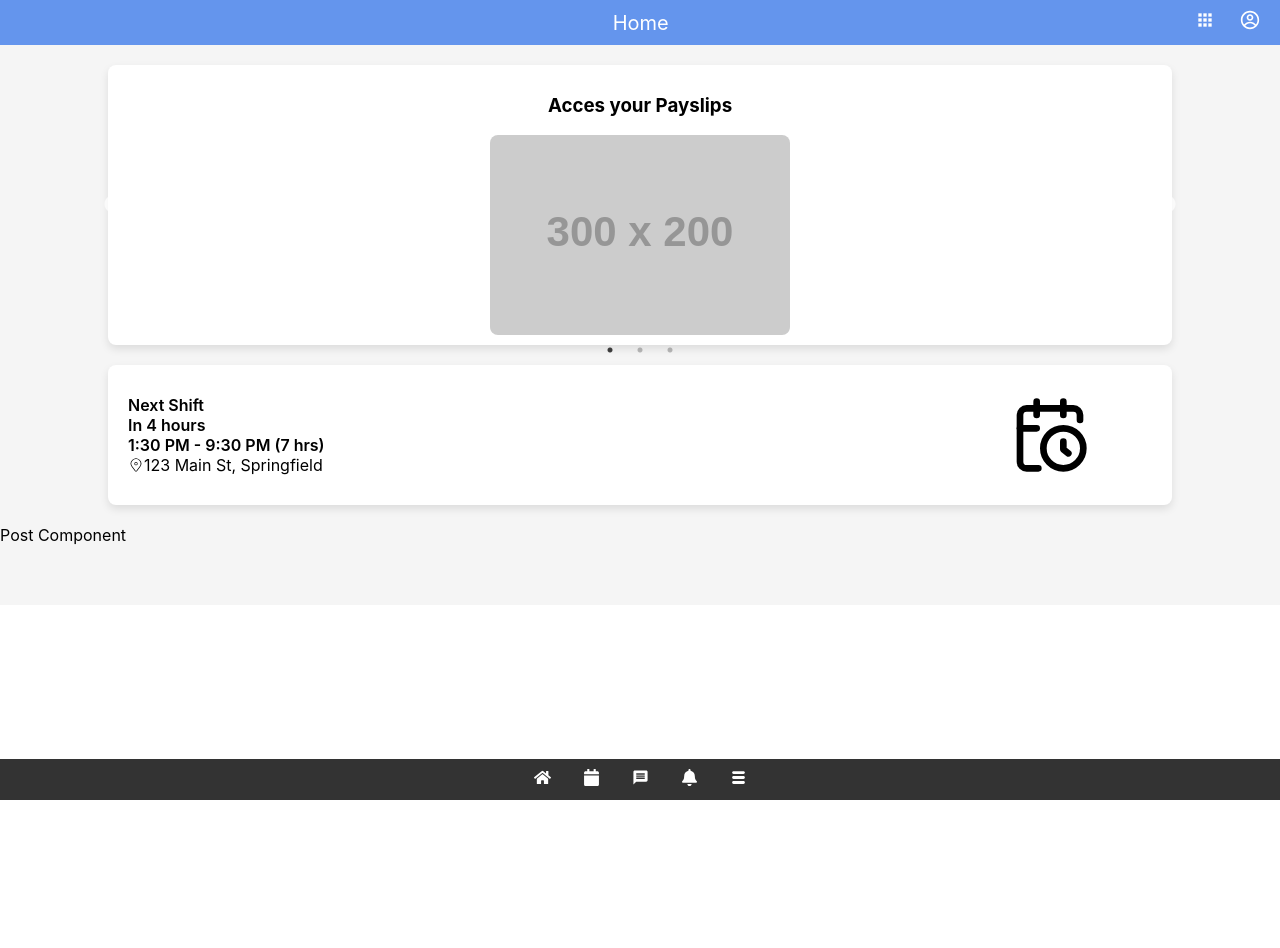
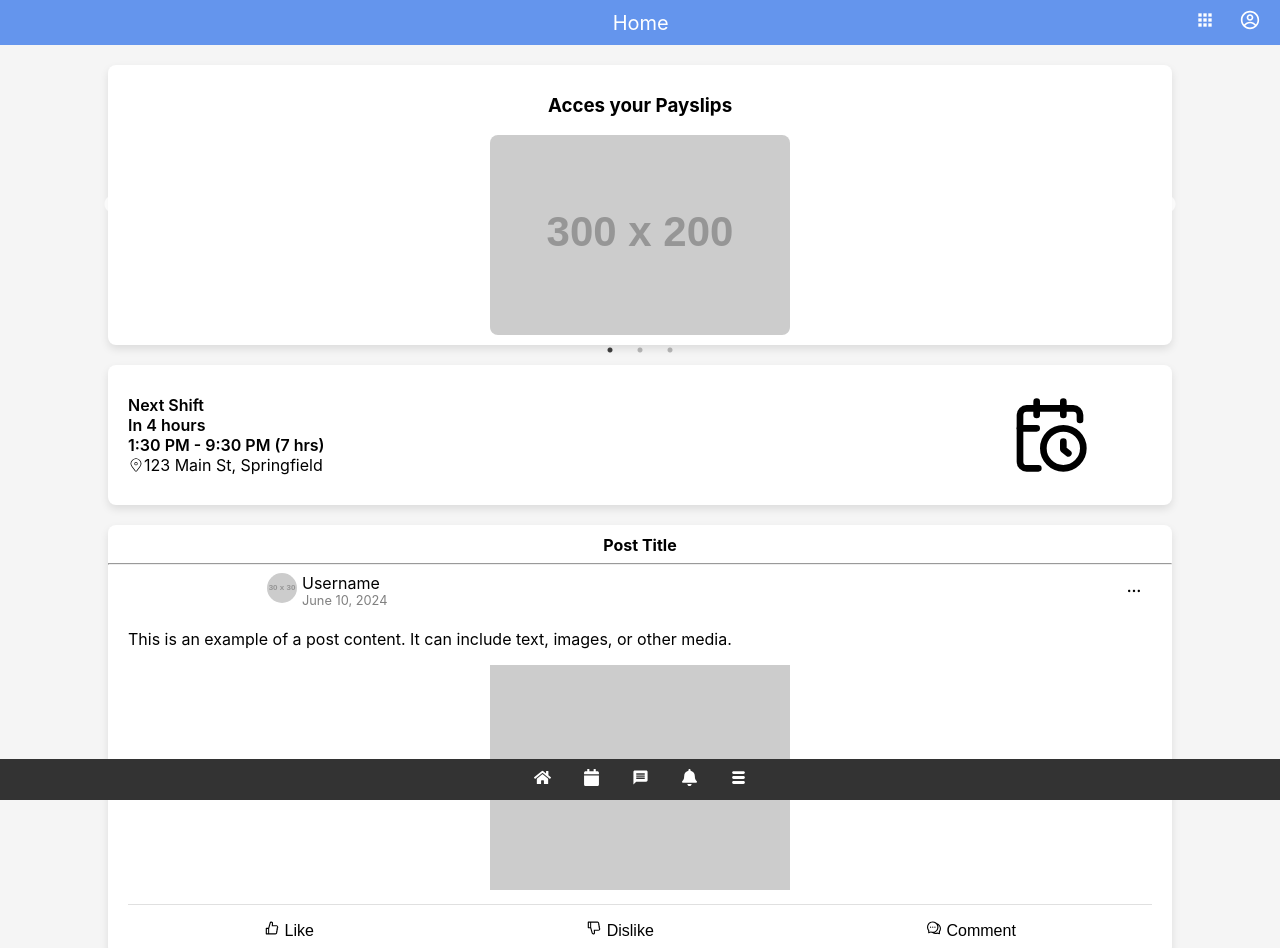
Before and after one commit to ItKyrios/jamshift-frontend, a React (Create React App) app in the folder jamshift-frontend/: page /dashboard in a window 1280 px wide. Shown: the top 948 px of the page. Before the commit the page ends 800 px from the top, so only its background shows below. Built offline with nearby package versions, Linux system fonts and the light colour scheme.

Commit message:
Post component UI complete

```diff
--- /dev/null
+++ b/jamshift-frontend/src/components/Post.css
@@ -0,0 +1,93 @@
+.post-container {
+    display: grid;
+    grid-template-rows: auto auto auto auto;
+
+    width: 80%;
+    margin: auto;
+    padding: 10px 20px;
+    box-shadow: 0 4px 8px rgba(0, 0, 0, 0.1);
+    border-radius: 8px;
+    background-color: white;
+    margin-bottom: 20px;
+    text-align: center;
+}
+
+.post-title {
+    font-weight: 700;
+}
+
+.post-title > hr {
+    margin-left: -20px;
+    margin-right: -20px;
+}
+
+.post-user-info {
+    display: grid;
+    grid-template-columns: 1fr 4fr 1fr;
+    grid-template-rows: 1fr 1fr;
+    column-gap: 5px;
+}
+
+.post-user-info .post-avatar {
+    grid-column: 1;
+    grid-row: 1 / span 2;
+    justify-self: end;
+    width: 30px;
+    height: 30px;
+    border-radius: 50%;
+}
+
+.post-user-info > span {
+    justify-self: start;
+}
+
+.post-user-info .post-options {
+    grid-column: 3;
+    grid-row: 1 / span 2;
+    justify-self: end;
+    cursor: pointer;
+}
+
+.post-timestamp {
+    font-size: 0.8rem;
+    color: gray;
+}
+
+.post-content {
+    text-align: left;
+}
+
+.post-content .image-content {
+    text-align: center;
+    border-radius: 6px;
+}
+
+.post-content .image-content img {
+    width: 90%;
+    max-width: 300px;
+    object-fit: contain;
+}
+
+.post-actions {
+    display: flex;
+    justify-content: space-around;
+    margin-top: 10px;
+    border-top: 1px solid #e0e0e0;
+    padding-top: 10px;
+}
+
+.like-button, .comment-button, .dislike-button, .post-options {
+    background-color: transparent;
+    border: none;
+    font-size: 1rem;
+    padding: 5px 10px;
+    text-align: center;
+    text-decoration: none;
+    display: inline-block;
+    cursor: pointer;
+}
+
+.like-button:hover, .comment-button:hover, .dislike-button:hover, .post-options:hover {
+    background-color: #f0f0f0;
+    border-radius: 4px;
+}
--- a/jamshift-frontend/src/components/Post.js
+++ b/jamshift-frontend/src/components/Post.js
@@ -1,9 +1,34 @@
 import React from "react";
+import "./Post.css";
+import { IoIosMore } from "react-icons/io";
+import { AiOutlineLike, AiOutlineDislike, AiOutlineComment } from "react-icons/ai";
 
 export default function Post() {
     return (
-        <div>
-            Post Component
+        <div className="post-container">
+            <div className="post-title">
+                Post Title
+                <hr />
+            </div>
+            <div className="post-user-info">
+                <img className="post-avatar" alt="User Avatar" src="https://placehold.co/30x30.png" />
+                <span className="post-username">Username</span>
+                <span className="post-timestamp">June 10, 2024</span>
+                <button className="post-options"><IoIosMore /></button>
+            </div>
+            <div className="post-content">
+                <div className="text-content">
+                    <p>This is an example of a post content. It can include text, images, or other media.</p>
+                </div>
+                <div className="image-content">
+                    <img src="https://placehold.co/400x300.png" alt="Post Visual Content" />
+                </div>
+            </div>
+            <div className="post-actions">
+                <button className="like-button"><AiOutlineLike /> Like</button>
+                <button className="dislike-button"><AiOutlineDislike /> Dislike</button>
+                <button className="comment-button"><AiOutlineComment /> Comment</button>
+            </div>
         </div>
     );
 }
```
